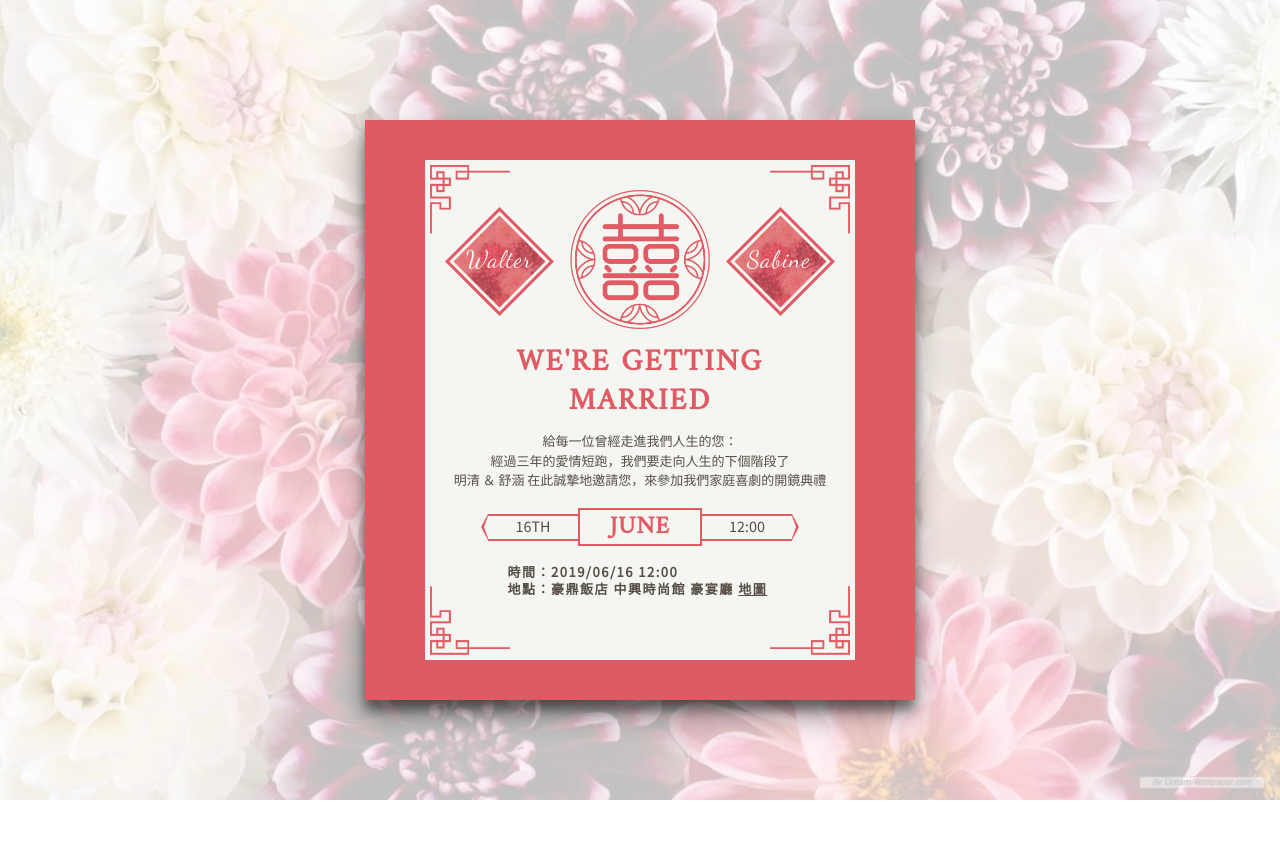
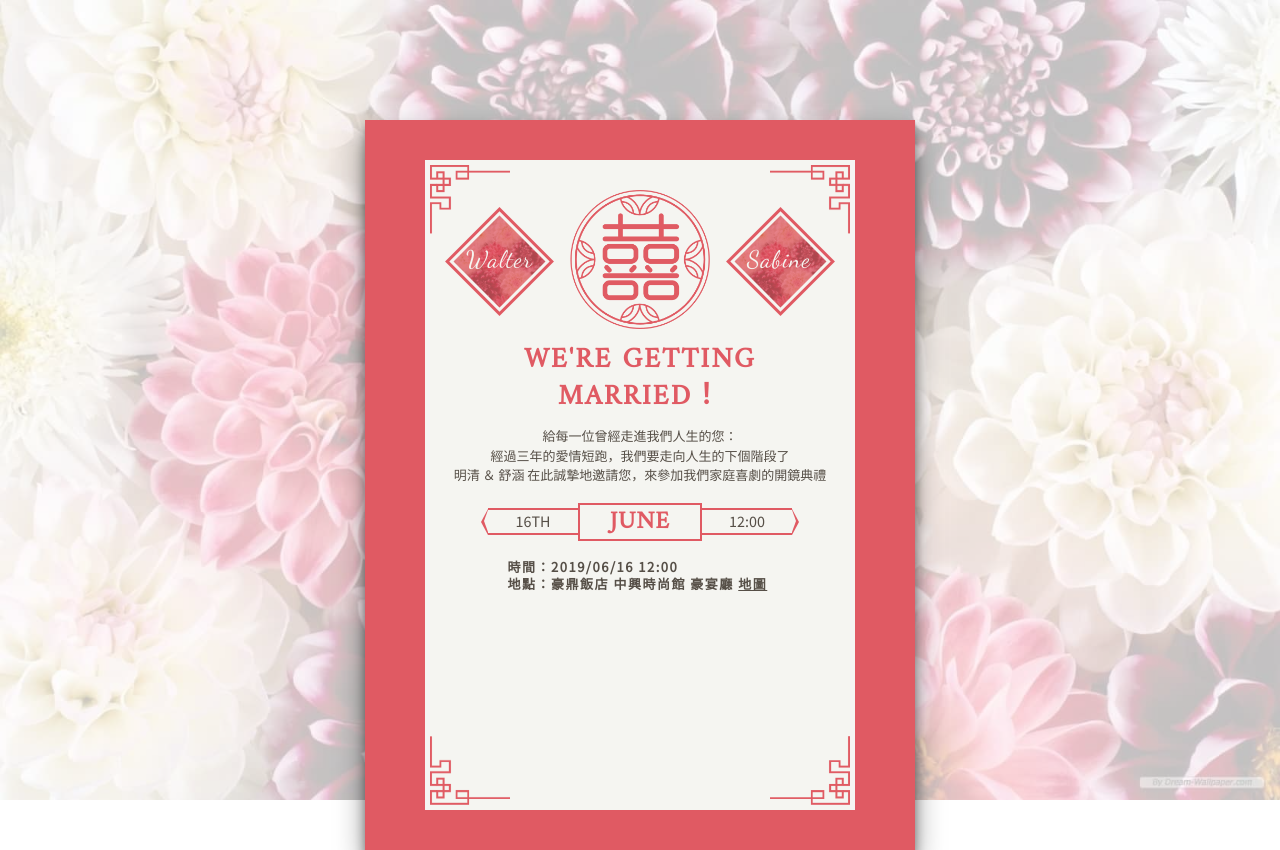
Before and after one commit to sabine1123/invitation, a website: page index.html in a window 1280 px wide. Before the commit the page ends 800 px from the top, so only its background shows below. Drawn offline with nearby package versions, Linux system fonts and the light colour scheme.

Commit message:
try 650px

```diff
--- a/index.html
+++ b/index.html
@@ -31,7 +31,7 @@
                         <span>Sabine</span>
                     </div>
                 </div>
-                <h1 class="title">WE'RE GETTING MARRIED</h1>
+                <h1 class="title">WE'RE GETTING MARRIED！</h1>
                 <div class="description">
                     <ul>
                         <li>給每一位曾經走進我們人生的您：</li>
--- a/style.scss
+++ b/style.scss
@@ -46,7 +46,7 @@ body {
     }
     .content {
         max-width: 440px;
-        height: 500px;
+        height: 650px;
         background-color:  $c-sub;
         position: relative;
         .decWrap {
@@ -143,7 +143,7 @@ body {
             color: $c-main;
             font-family: 'Amiri', serif;
             letter-spacing: 2px;
-            font-size: 30px;
+            font-size: 28px;
             line-height: 1.3;
             max-width: 262px;
             text-align: center;
@@ -154,6 +154,7 @@ body {
             font-family: 'Noto Sans TC', sans-serif;
             margin-bottom: 18px;
             text-align: center;
+            padding: 0px 15px;
             ul {
                 margin: 0 auto;
                 padding: 0 5px;
```
Also changed, not shown: style.css.
